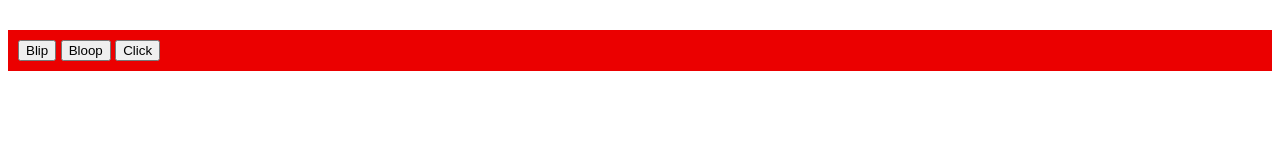
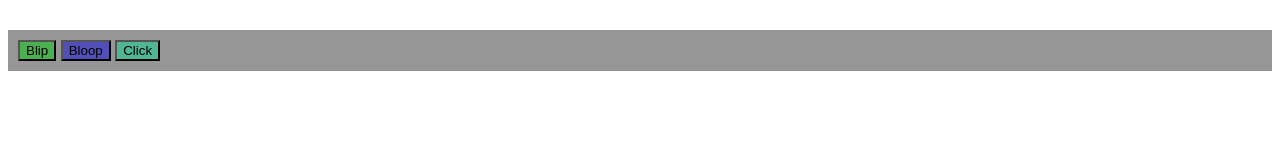
Before and after one commit to Brian-Baxter/mi349_soundboard, a plain HTML site: page index.html in a window 1280 px wide. Drawn offline with Linux system fonts and the light colour scheme.

Commit message:
rules css

```diff
--- a/style.css
+++ b/style.css
@@ -1,14 +1,18 @@
 #nav{
     margin-top: 30px;
-    background: #eb0000;
+    background: #969696;
     padding: 10px;
     font-family: Arial, Helvetica, sans-serif;
 }
 
-#bloop{
+#Blip{
+    background-color: #4CAF50;
+}
+
+#Bloop{
     background-color:#5250b6;
 }
 
-#click{
+#Click{
     background-color:#50b694;
 }
```
